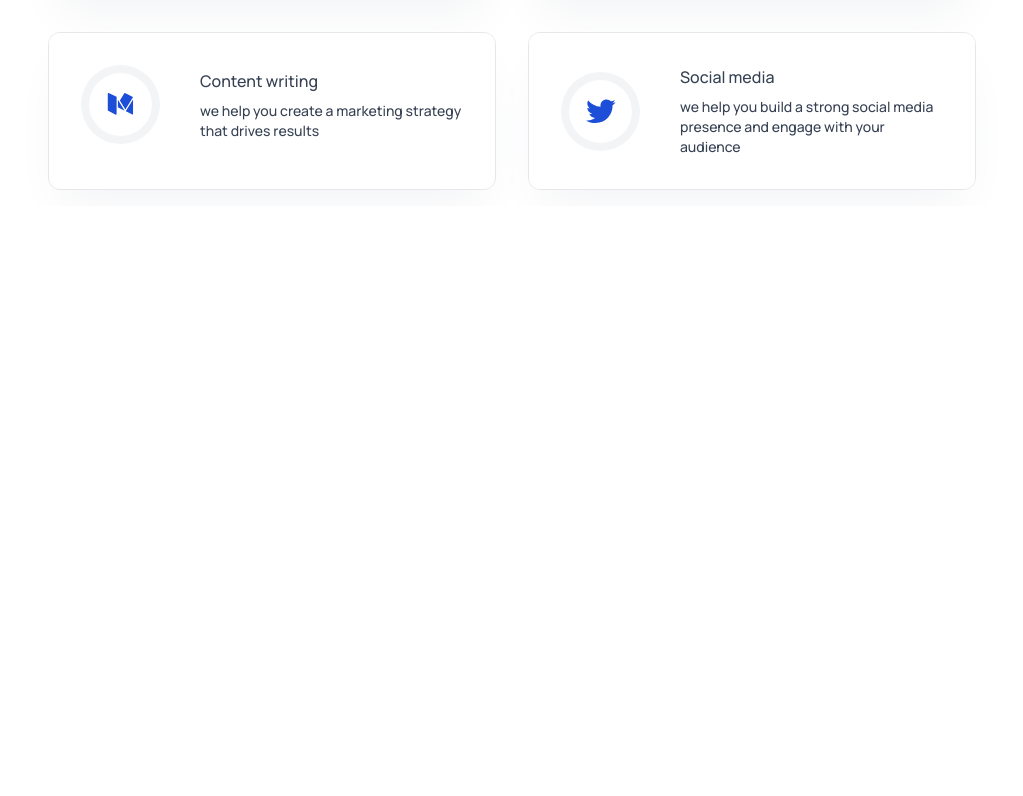
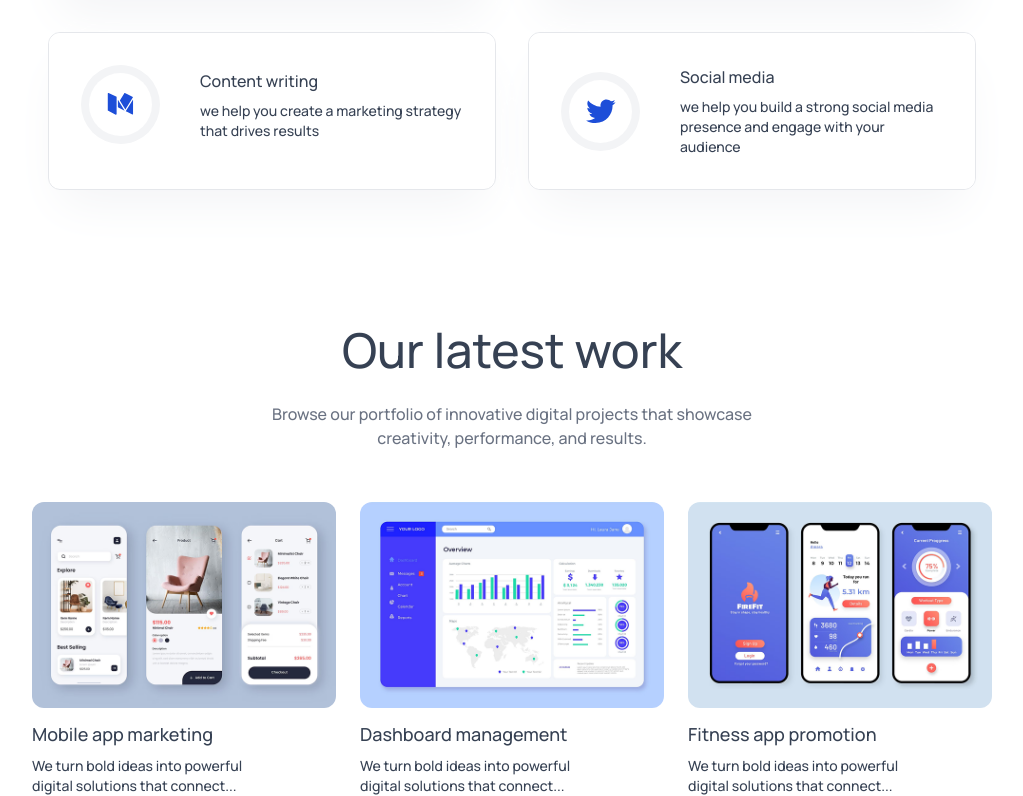
Before and after one commit to nadeeshan1/Agency-web, a React (Vite) app in the folder agency/: page / in a window 1280 px wide. Shown: the part 1704-2500 px from the top of the page, without its empty margins (128-1151 px from the left). Before the commit the page ends 1910 px from the top, so only its background shows below. Built offline with nearby package versions, Linux system fonts and the light colour scheme.

Commit message:
create OurWorks component

```diff
--- a/agency/src/App.jsx
+++ b/agency/src/App.jsx
@@ -3,6 +3,7 @@
 import Hero from './components/Hero';
 import TrustedBy from './components/TrustedBy';
 import Services from './components/Services';
+import OurWorks from './components/OurWorks';
 
 const App = () => {
   const [theme,setTheme] = useState(localStorage.getItem('theme') ? localStorage.getItem('theme') : 'light');
@@ -13,6 +14,7 @@
       <Hero/>
       <TrustedBy/>
       <Services/>
+      <OurWorks/>
     </div>
   )
 }
--- /dev/null
+++ b/agency/src/components/OurWorks.jsx
@@ -0,0 +1,50 @@
+import React from 'react'
+import Title from './Title'
+import assets from '../assets/assets'
+
+const OurWorks = () => {
+
+
+    const workData = [
+        {
+            title:'Mobile app marketing',
+            description:'We turn bold ideas into powerful digital solutions that connect...',
+            Image:assets.work_mobile_app
+        },
+         {
+            title:'Dashboard management',
+            description:'We turn bold ideas into powerful digital solutions that connect...',
+            Image:assets.work_dashboard_management
+        },
+        {
+            title:'Fitness app promotion',
+            description:'We turn bold ideas into powerful digital solutions that connect...',
+            Image:assets.work_fitness_app
+        }
+    ]
+
+  return (
+    <div id='our-work' className='flex flex-col items-center gap-7 px-4 sm:px-12 lg:px-24 xl:px-40 pt-30 text-gray-700 dark:text-white'>
+
+        <Title title='Our latest work' description='Browse our portfolio of innovative digital projects that showcase creativity, performance, and results.'/>
+
+        <div className='grid sm:grid-cols-2 lg:grid-cols-3 gap-6 w-full max-w-5xl'>
+
+            {
+                workData.map((work,index) => (
+                    <div key={index} className='hover:scale-102 duration-500 transition-all cursor-pointer'>
+
+                        <img src={work.Image} alt="work.Image" className=' w-full rounded-xl ' />
+                        <h3 className='mt-3 mb-2 text-lg font-semibold'>{work.title}</h3>
+                        <p className='text-sm opacity-06 w-5/6'>{work.description}</p>
+
+                    </div>
+                ))
+            }
+
+        </div>
+    </div>
+  )
+}
+
+export default OurWorks
```
